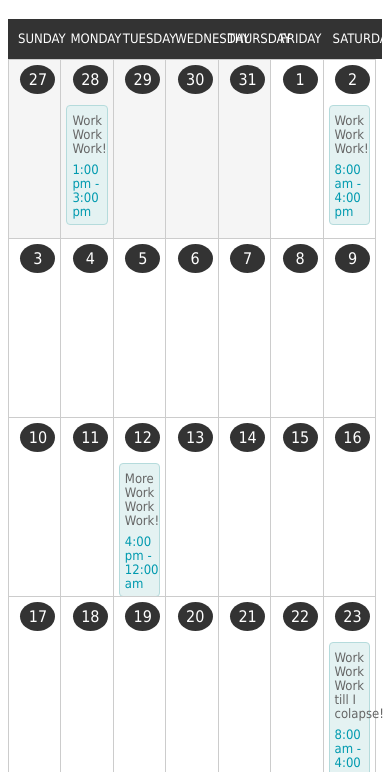
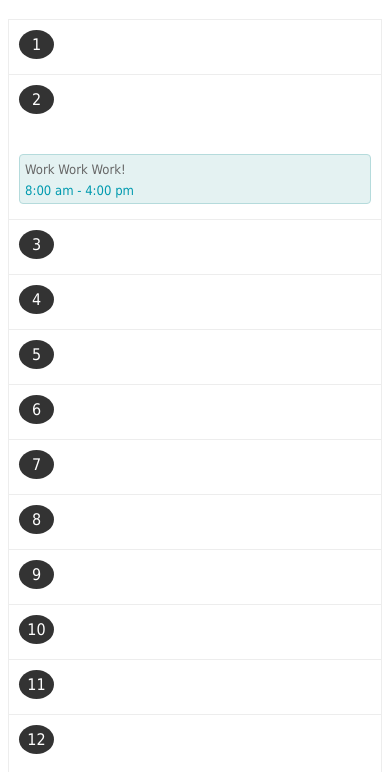
Before and after one commit to coffeeteer/calendar-experiment, a website: page index.html in a window 390 px wide. Shown: the part 62-834 px from the top of the page. Drawn offline with Linux system fonts and the light colour scheme.

Commit message:
this is mostly done html and css framework for the angular project

```diff
--- /dev/null
+++ b/css/responsive.css
@@ -0,0 +1,18 @@
+@media (max-width: 768px) {
+	#calendar .weekdays,
+	#calendar .other-month {
+		display: none;
+	}
+
+	#calendar li {
+		height: auto !important;
+		border: 1px solid #ededed;
+		width: 100%;
+		padding: 10px;
+		margin-bottom: -1px;
+	}
+
+	#calendar .date {
+		float: none;
+	}
+}
--- a/index.html
+++ b/index.html
@@ -4,6 +4,7 @@
 	<title>Calendar Experiment - August 2014</title>
 	<meta charset="utf-8" name="viewport" content="width-device-width, initial-scale=1">
 	<link rel="stylesheet" type="text/css" href="css/style.css">
+	<link rel="stylesheet" type="text/css" href="css/responsive.css">
 </head>
 <body>
 	<div id="calendar-wrap">
```
Also changed, not shown: package.json (added, +19 -0 lines).
